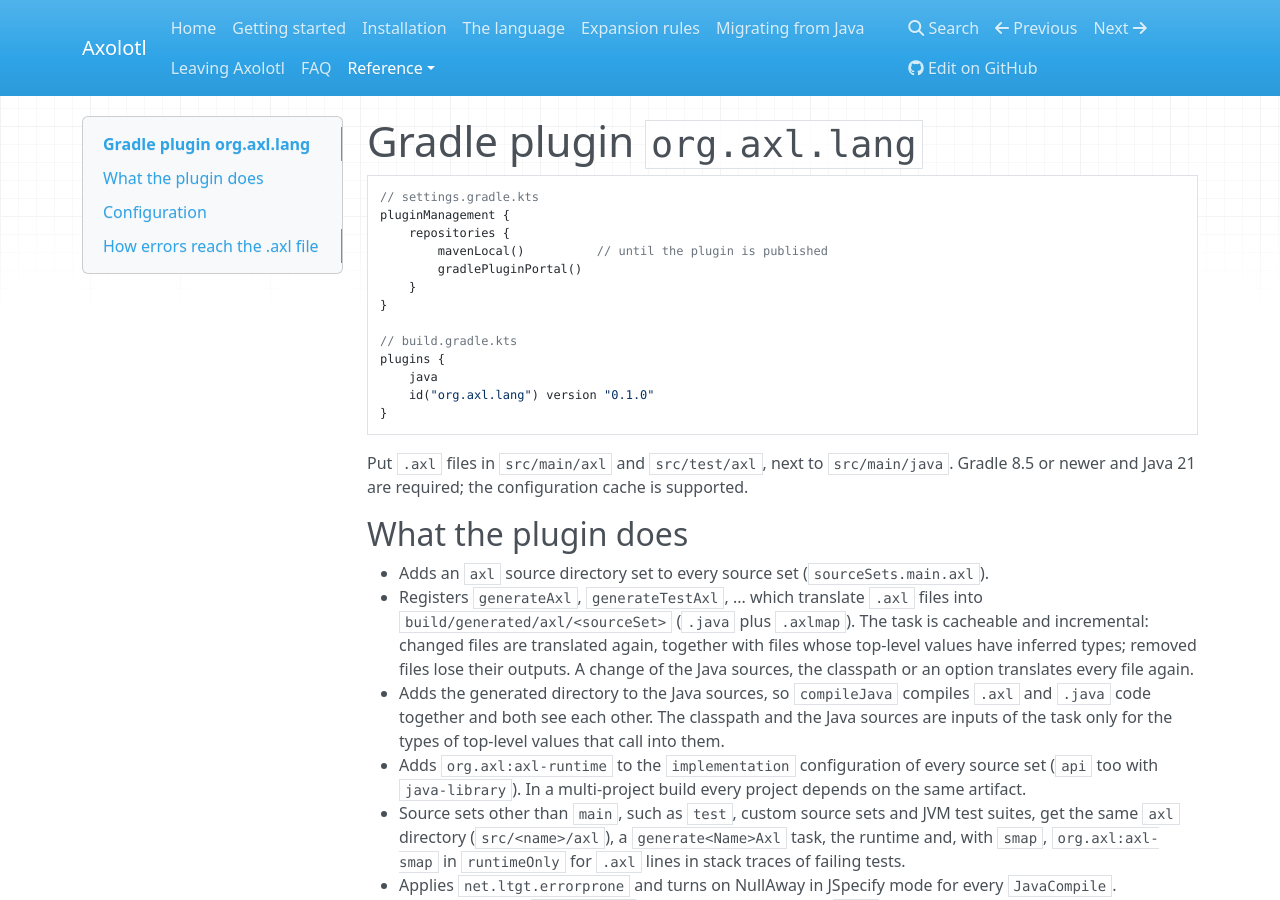
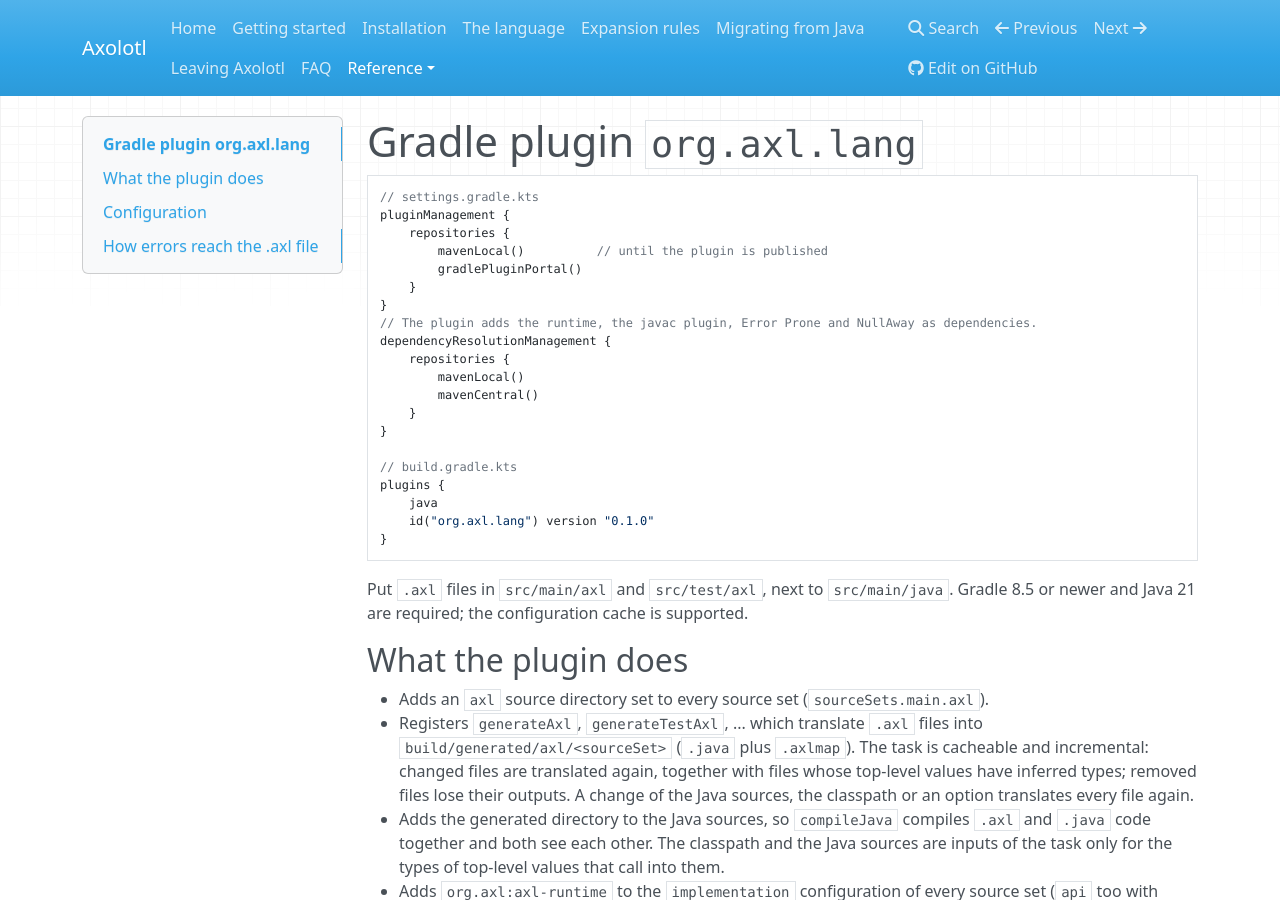
Before and after one commit to k1ngmang/axolotl-lang, an MkDocs documentation site: the page built from docs/gradle.md, in a window 1280 px wide and 900 px high. Built offline with MkDocs 1.6.1, drawn with Linux system fonts in a browser that asks for light colours; nearby versions of some CDN libraries.

Commit message:
Add the dependency repositories to the Gradle plugin's setup snippet

```diff
--- a/docs/gradle.md
+++ b/docs/gradle.md
@@ -6,6 +6,13 @@ pluginManagement {
     repositories {
         mavenLocal()          // until the plugin is published
         gradlePluginPortal()
+    }
+}
+// The plugin adds the runtime, the javac plugin, Error Prone and NullAway as dependencies.
+dependencyResolutionManagement {
+    repositories {
+        mavenLocal()
+        mavenCentral()
     }
 }
 
```
